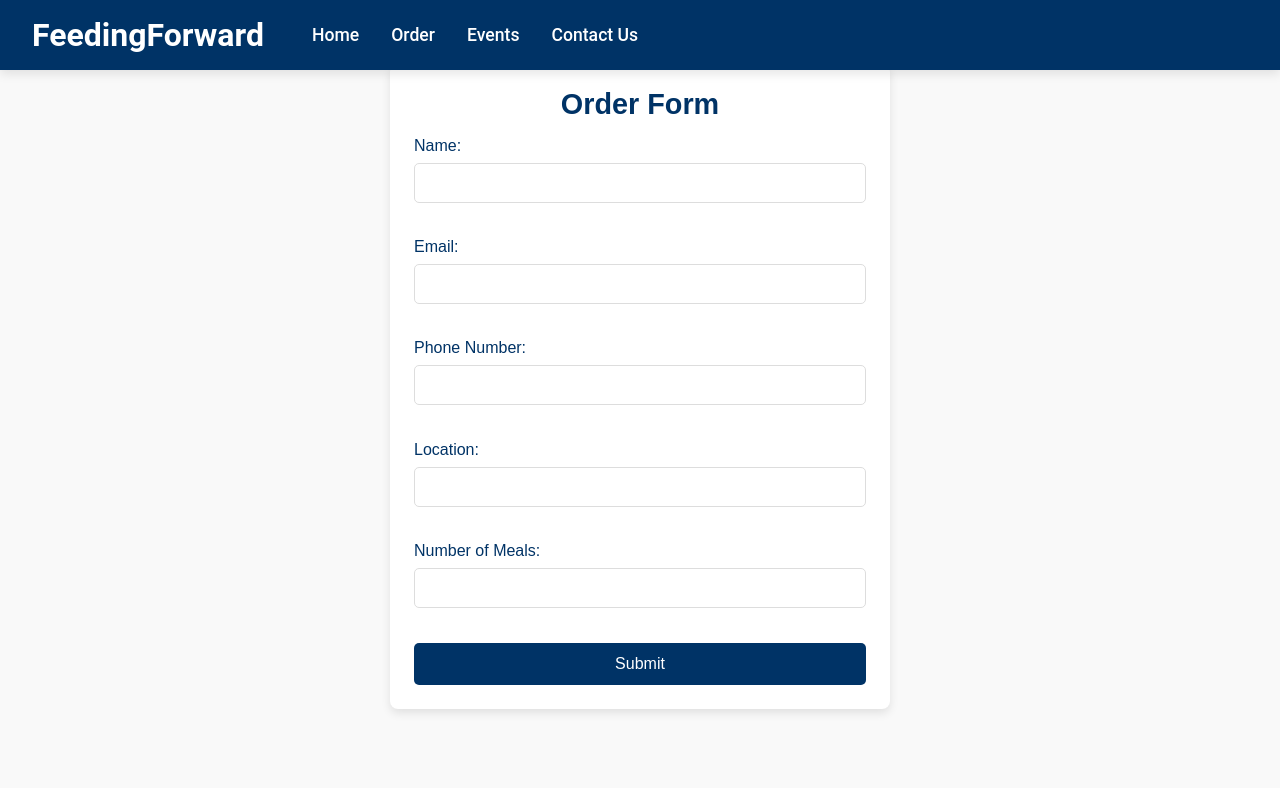
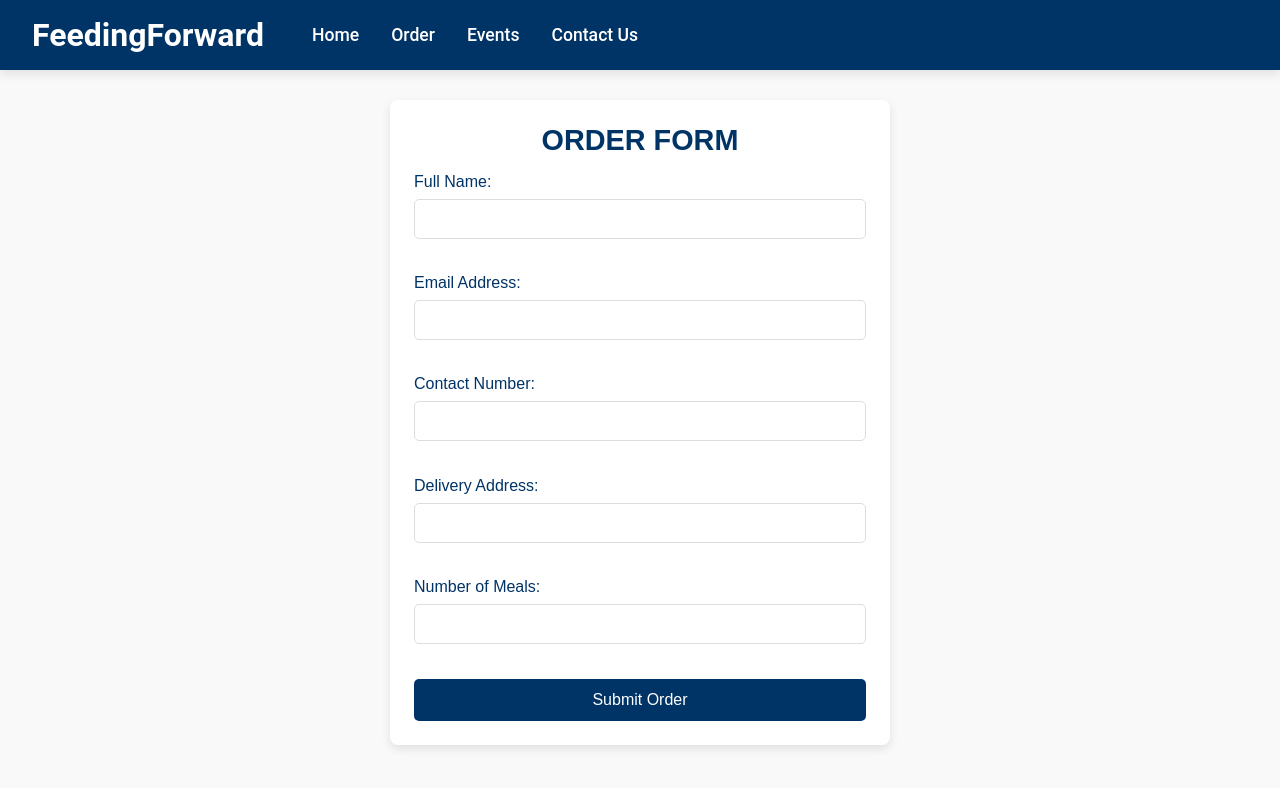
Before and after one commit to hanann03/FeedingForward, a React (Create React App) app in the folder frontend/user-app/: page /order in a window 1280 px wide. Shown: the top 788 px of the page. Built offline with nearby package versions, Linux system fonts and the light colour scheme.

Commit message:
contact us page

```diff
--- a/frontend/user-app/package.json
+++ b/frontend/user-app/package.json
@@ -3,9 +3,12 @@
   "version": "0.1.0",
   "private": true,
   "dependencies": {
+    "@react-google-maps/api": "^2.20.3",
     "cra-template": "1.2.0",
+    "leaflet": "^1.9.4",
     "react": "^18.3.1",
     "react-dom": "^18.3.1",
+    "react-leaflet": "^4.0.0",
     "react-router-dom": "^7.1.0",
     "react-scripts": "5.0.1",
     "web-vitals": "^4.2.4"
--- /dev/null
+++ b/frontend/user-app/src/pages/Contact.css
@@ -0,0 +1,66 @@
+.contact-wrapper {
+    width: 100%;
+    max-width: 800px;
+    margin: 40px auto;
+    padding: 30px;
+    margin-top: 150px;
+    background-color: #ffffff;
+    border-radius: 12px;
+    box-shadow: 0 8px 16px rgba(0, 0, 0, 0.15);
+    font-family: 'Segoe UI', Tahoma, Geneva, Verdana, sans-serif;
+  }
+
+  h2 {
+    text-align: center;
+    font-size: 2.5rem;
+    margin-bottom: 30px;
+    color: #003366;
+    text-transform: uppercase;
+  }
+
+  .contact-details {
+    display: flex;
+    flex-direction: column;
+    gap: 25px;
+  }
+
+  .detail-item {
+    padding: 15px;
+    background-color: #003366;
+    border-radius: 8px;
+    box-shadow: 0 2px 4px rgba(0, 0, 0, 0.1);
+  }
+
+  .detail-item h2 {
+    font-size: 1.4rem;
+    font-weight: 600;
+    color:white;
+    margin-bottom: 10px;
+  }
+
+  .detail-item p {
+    font-size: 1.1rem;
+    color:white;
+  }
+
+  @media (max-width: 768px) {
+    .contact-wrapper {
+      padding: 20px;
+    }
+
+    h1 {
+      font-size: 2rem;
+    }
+
+    .contact-details {
+      gap: 15px;
+    }
+
+    .detail-item h2 {
+      font-size: 1.2rem;
+    }
+
+    .detail-item p {
+      font-size: 1rem;
+    }
+  }
--- a/frontend/user-app/src/pages/Contact.js
+++ b/frontend/user-app/src/pages/Contact.js
@@ -1,10 +1,25 @@
 import React from 'react';
+import { MapContainer, TileLayer, Marker, Popup } from 'react-leaflet';
+import '../pages/Contact.css'; // Make sure to style your Contact page
 
 const Contact = () => {
   return (
-    <div className="page-container">
+    <div className="contact-wrapper">
       <h2>Contact Us</h2>
-      <p>If you have any questions, feel free to reach out!</p>
+      <div className="contact-details">
+        <div className="detail-item">
+          <h2>Phone Number</h2>
+          <p>(123) 456-7890</p>
+        </div>
+        <div className="detail-item">
+          <h2>Email</h2>
+          <p>example@example.com</p>
+        </div>
+        <div className="detail-item">
+          <h2>Location</h2>
+          <p>123 Your Street, Your City, Your Country</p>
+        </div>
+      </div>
     </div>
   );
 };
--- a/frontend/user-app/src/pages/Order.js
+++ b/frontend/user-app/src/pages/Order.js
@@ -2,130 +2,137 @@ import React, { useState } from 'react';
 import { useNavigate } from 'react-router-dom'; // Import useNavigate for redirection
 import '../pages/order.css'; // Ensure the CSS file exists or remove if unnecessary
 
-const OrderForm = () => {
-  const [formData, setFormData] = useState({
-    name: '',
-    email: '',
-    phoneNumber: '',
-    location: '',
-    numberOfMeals: ''
+const CustomOrderForm = () => {
+  const [orderData, setOrderData] = useState({
+    fullName: '',
+    userEmail: '',
+    contactNumber: '',
+    deliveryAddress: '',
+    mealQuantity: ''
   });
 
-  const [responseMessage, setResponseMessage] = useState('');
-  const [error, setError] = useState('');
+  const [serverMessage, setServerMessage] = useState('');
+  const [formError, setFormError] = useState('');
   const navigate = useNavigate(); // Initialize useNavigate hook
 
-  const handleChange = (e) => {
+  const handleInputChange = (e) => {
     const { name, value } = e.target;
-    setFormData(prevData => ({
+
+    // If the field is contactNumber, ensure only digits are entered
+    if (name === 'contactNumber' && isNaN(value)) {
+      return; // Prevent non-numeric input
+    }
+
+    setOrderData(prevData => ({
       ...prevData,
       [name]: value
     }));
   };
 
-  const handleSubmit = (e) => {
+  const handleFormSubmit = (e) => {
     e.preventDefault();
 
     // Check if all required fields are filled
-    if (!formData.name || !formData.email || !formData.phoneNumber || !formData.location || !formData.numberOfMeals) {
-      setError('Please fill in all fields.');
+    if (!orderData.fullName || !orderData.userEmail || !orderData.contactNumber || !orderData.deliveryAddress || !orderData.mealQuantity) {
+      setFormError('Please fill in all fields.');
       return;
     }
 
     // Create query params from form data
     const queryParams = new URLSearchParams({
-      name: formData.name,
-      email: formData.email,
-      phoneNumber: formData.phoneNumber,
-      location: formData.location,
-      numberOfMeals: formData.numberOfMeals
+      fullName: orderData.fullName,
+      userEmail: orderData.userEmail,
+      contactNumber: orderData.contactNumber,
+      deliveryAddress: orderData.deliveryAddress,
+      mealQuantity: orderData.mealQuantity
     });
 
     // Redirect to the confirmation page with query params
     navigate(`/order/confirmation?${queryParams.toString()}`);
-    setResponseMessage('Order successfully submitted!');
+    setServerMessage('Order successfully submitted!');
   };
 
   return (
-    <div className="form-container">
+    <div className="custom-form-container">
       <h2>Order Form</h2>
-      <form onSubmit={handleSubmit}>
-        <div className="form-group">
-          <label htmlFor="name">Name:</label>
+      <form onSubmit={handleFormSubmit}>
+        <div className="input-group">
+          <label htmlFor="fullName">Full Name:</label>
           <input
             type="text"
-            id="name"
-            name="name"
-            value={formData.name}
-            onChange={handleChange}
-            aria-label="Enter your name"
+            id="fullName"
+            name="fullName"
+            value={orderData.fullName}
+            onChange={handleInputChange}
+            aria-label="Enter your full name"
             required
           />
         </div>
-        <div className="form-group">
-          <label htmlFor="email">Email:</label>
+        <div className="input-group">
+          <label htmlFor="userEmail">Email Address:</label>
           <input
             type="email"
-            id="email"
-            name="email"
-            value={formData.email}
-            onChange={handleChange}
-            aria-label="Enter your email"
+            id="userEmail"
+            name="userEmail"
+            value={orderData.userEmail}
+            onChange={handleInputChange}
+            aria-label="Enter your email address"
             required
           />
         </div>
-        <div className="form-group">
-          <label htmlFor="phone">Phone Number:</label>
+        <div className="input-group">
+          <label htmlFor="contactNumber">Contact Number:</label>
           <input
             type="tel"
-            id="phone"
-            name="phoneNumber"
-            value={formData.phoneNumber}
-            onChange={handleChange}
-            aria-label="Enter your phone number"
+            id="contactNumber"
+            name="contactNumber"
+            value={orderData.contactNumber}
+            onChange={handleInputChange}
+            aria-label="Enter your contact number"
+            required
+            pattern="[0-9]*" // Ensures only numbers are inputted
+          />
+        </div>
+        <div className="input-group">
+          <label htmlFor="deliveryAddress">Delivery Address:</label>
+          <input
+            type="text"
+            id="deliveryAddress"
+            name="deliveryAddress"
+            value={orderData.deliveryAddress}
+            onChange={handleInputChange}
+            aria-label="Enter your delivery address"
             required
           />
         </div>
-        <div className="form-group">
-          <label htmlFor="location">Location:</label>
-          <input
-            type="text"
-            id="location"
-            name="location"
-            value={formData.location}
-            onChange={handleChange}
-            aria-label="Enter your location"
-            required
-          />
-        </div>
-        <div className="form-group">
-          <label htmlFor="numOfMeals">Number of Meals:</label>
+        <div className="input-group">
+          <label htmlFor="mealQuantity">Number of Meals:</label>
           <input
             type="number"
-            id="numOfMeals"
-            name="numberOfMeals"
-            value={formData.numberOfMeals}
-            onChange={handleChange}
+            id="mealQuantity"
+            name="mealQuantity"
+            value={orderData.mealQuantity}
+            onChange={handleInputChange}
             aria-label="Enter the number of meals"
             required
           />
         </div>
-        <button type="submit" className="submit-button">Submit</button>
+        <button type="submit" className="order-submit-btn">Submit Order</button>
       </form>
 
       {/* Display success or error message */}
-      {responseMessage && (
-        <div className="success">
-          <p>{responseMessage}</p>
+      {serverMessage && (
+        <div className="success-message">
+          <p>{serverMessage}</p>
         </div>
       )}
-      {error && (
-        <div className="error">
-          <p><strong>Error:</strong> {error}</p>
+      {formError && (
+        <div className="error-message">
+          <p><strong>Error:</strong> {formError}</p>
         </div>
       )}
     </div>
   );
 };
 
-export default OrderForm;
+export default CustomOrderForm;
--- a/frontend/user-app/src/pages/order.css
+++ b/frontend/user-app/src/pages/order.css
@@ -1,5 +1,4 @@
-/* order.css */
-.form-container {
+.custom-form-container {
     padding: 1.5rem;
     max-width: 500px; /* Increased width */
     margin: 4rem auto; /* Reduced top margin for more compact look */
@@ -7,29 +6,30 @@
     border-radius: 8px;
     box-shadow: 0 4px 10px rgba(0, 0, 0, 0.1);
     color: #003366;
+    margin-top: 100px;
     font-family: 'Arial', sans-serif;
   }
 
-  .form-container h2 {
+.custom-form-container h2 {
     text-align: center;
     font-size: 1.8rem;
     margin-bottom: 1rem; /* Reduced margin for better height balance */
     color: #003366;
 }
 
-  .form-group {
+.input-group {
     margin-bottom: 1.2rem; /* Reduced bottom margin for compactness */
 }
 
-  .form-group label {
+.input-group label {
     font-size: 1rem;
     color: #003366;
     margin-bottom: 0.5rem;
     display: block;
 }
 
-  .form-group input,
-  .form-group select {
+.input-group input,
+.input-group select {
     width: 100%;
     padding: 10px; /* Slightly smaller padding */
     font-size: 1rem;
@@ -39,7 +39,7 @@
     box-sizing: border-box;
 }
 
-  .submit-button {
+.order-submit-btn {
     background-color: #003366;
     color: white;
     padding: 12px 20px;
@@ -51,26 +51,26 @@
     transition: background-color 0.3s;
 }
 
-  .submit-button:hover {
+.order-submit-btn:hover {
     background-color: #0056b3;
 }
 
 @media (max-width: 600px) {
-    .form-container {
+    .custom-form-container {
       padding: 1.5rem;
       margin-top: 2rem;
     }
 
-    .form-container h2 {
+    .custom-form-container h2 {
       font-size: 1.5rem;
     }
 
-    .form-group input,
-    .form-group select {
+    .input-group input,
+    .input-group select {
       font-size: 0.9rem;
     }
 
-    .submit-button {
+    .order-submit-btn {
       font-size: 0.9rem;
     }
 }
```
Also changed, not shown: 1 other file (tests, documents, lock files or other folders). Lines whose indentation alone changed are shown as unchanged.
